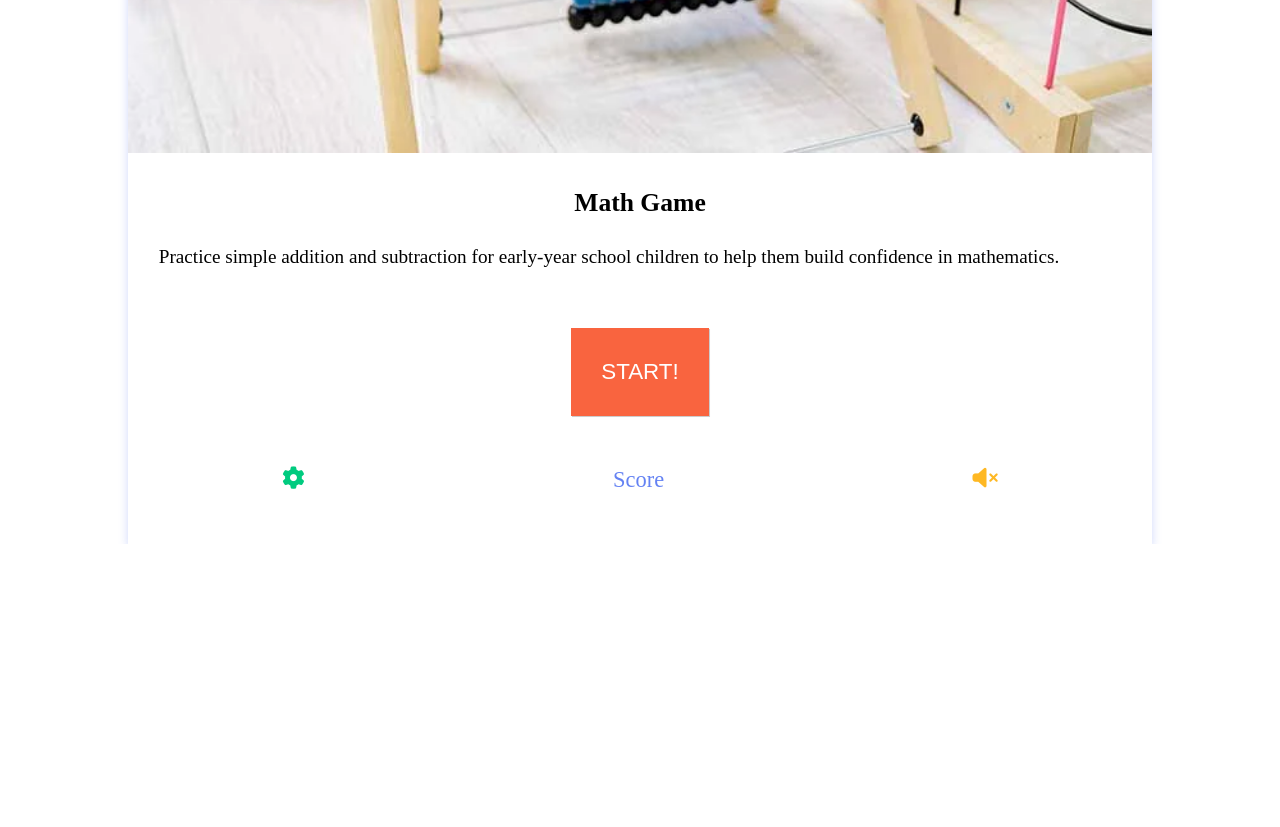
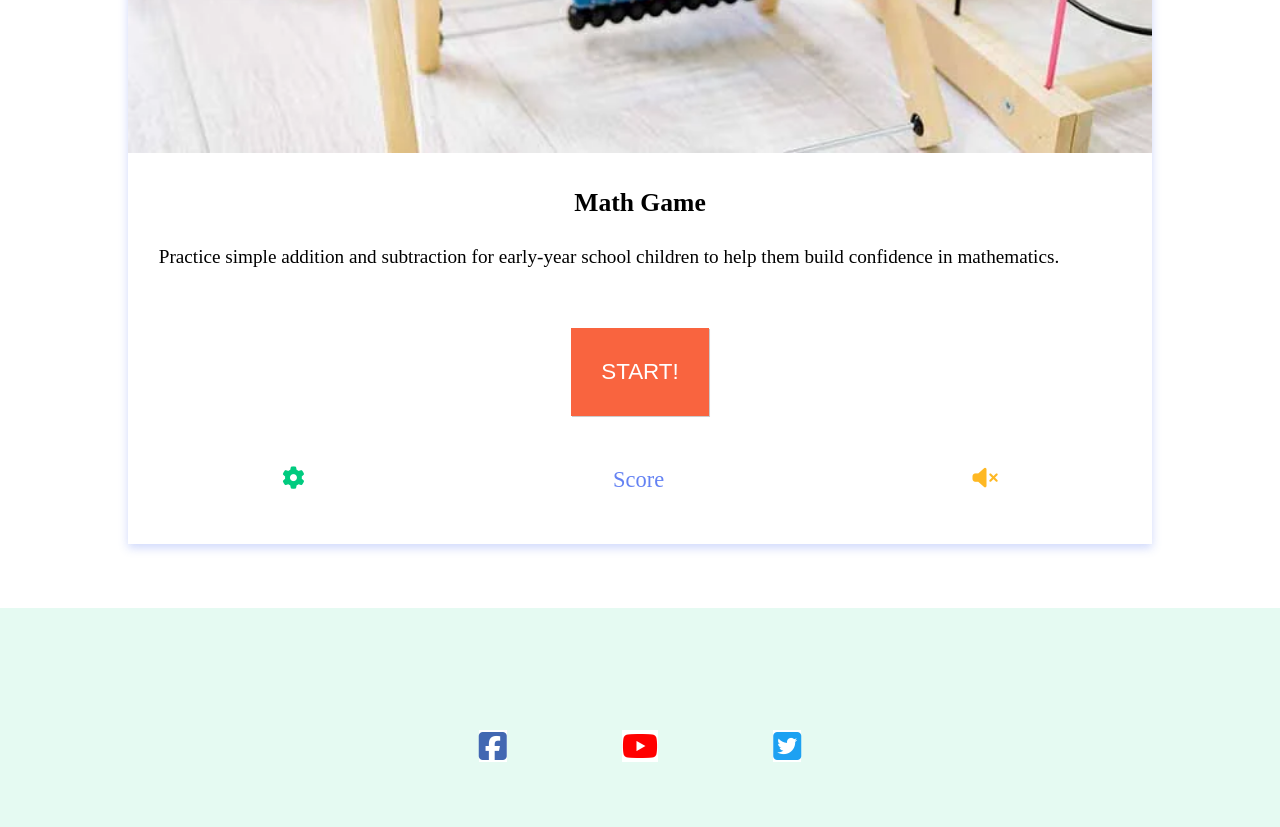
Before and after one commit to Chikayo-k/brain-kids, a plain HTML site: page index.html in a window 1280 px wide. Shown: the part 696-1523 px from the top of the page. Before the commit the page ends 1240 px from the top, so only its background shows below. Drawn offline with Linux system fonts and the light colour scheme.

Commit message:
Add social media icons on the footer and add style

```diff
--- a/index.html
+++ b/index.html
@@ -77,7 +77,9 @@
 
     <!-- Footer -->
     <footer>
-
+        <a href=""><i class="fa-brands fa-square-facebook"></i></a>
+        <a href=""><i class="fa-brands fa-youtube"></i></a>
+        <a href=""><i class="fa-brands fa-square-twitter"></i></a>
     </footer>
 
     <!-- Font Awesome -->
--- a/style.css
+++ b/style.css
@@ -130,6 +130,36 @@ main {
   color: #feb823;
 }
 
+/* Footer */
+footer {
+  bottom: 0;
+  display: flex;
+  justify-content: center;
+  background-color: rgb(0, 203, 127, 0.1);
+  padding: 5%;
+  margin-top: 5%;
+}
+
+footer a {
+  padding: 5%;
+  font-size: 2rem;
+}
+
+.fa-square-facebook {
+  color: #4267b2;
+  background-color: white;
+}
+
+.fa-youtube {
+  color: #ff0000;
+  background-color: white;
+}
+
+.fa-square-twitter {
+  color: #1da1f2;
+  background-color: white;
+}
+
 /* Media query: larger phone and landscape (576px and up)*/
 @media screen and (min-width: 576px) {
   .logo-div {
```
